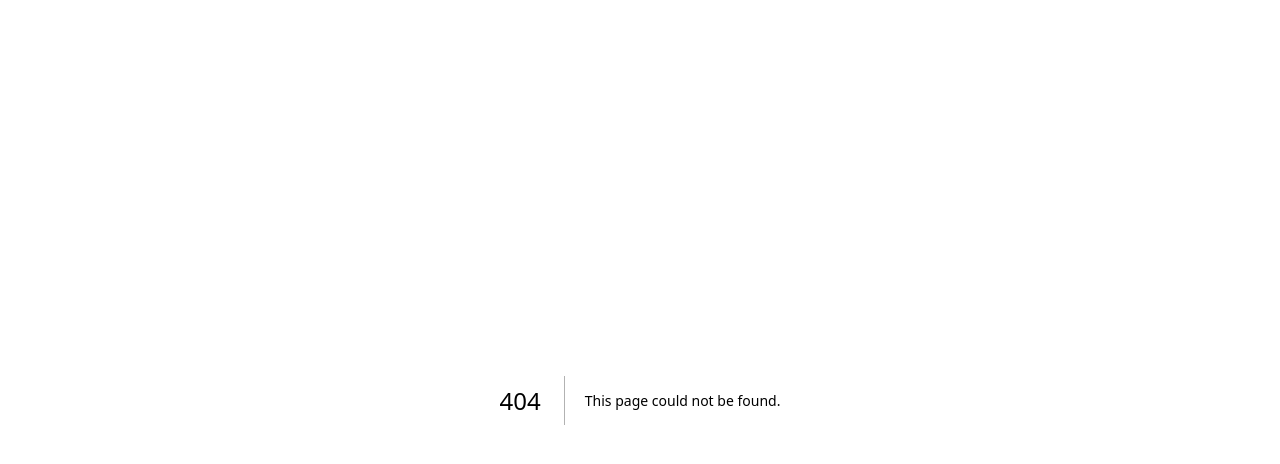
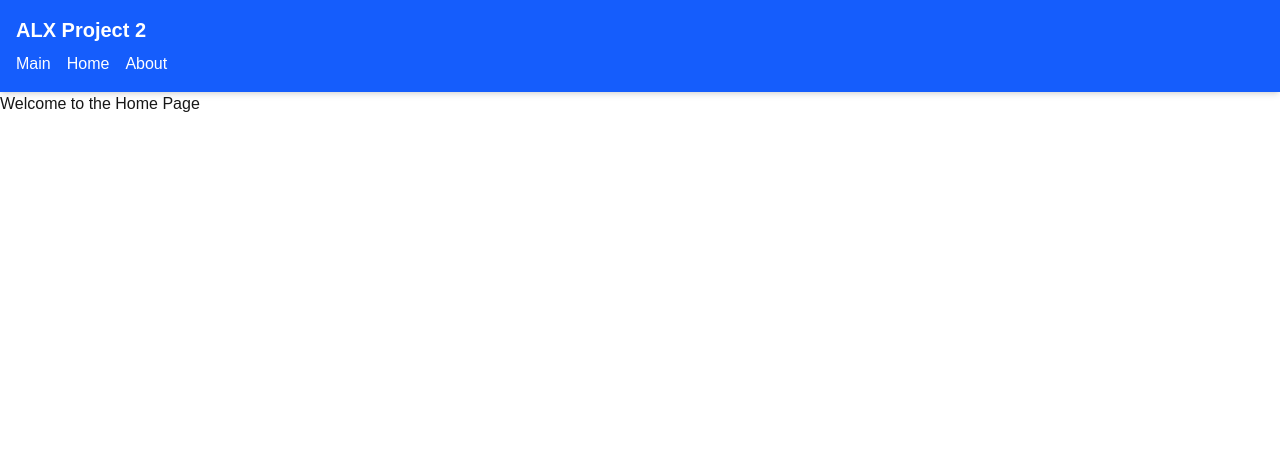
Before and after one commit to trizahc/alx-project-0x02-setup, a Next.js app in the folder alx-project-0x02/: page /home in a window 1280 px wide. Before the commit this address had no page. Shown: the top 464 px of the page. Built offline with nearby package versions, Linux system fonts and the light colour scheme.

Commit message:
done basic routing

```diff
--- a/alx-project-0x02/components/layout/Header.tsx
+++ b/alx-project-0x02/components/layout/Header.tsx
@@ -1,10 +1,17 @@
 // components/layout/Header.tsx
+import Link from 'next/link';
+
 const Header = () => {
   return (
     <header className="bg-blue-600 text-white p-4 shadow-md">
       <h1 className="text-xl font-semibold">ALX Project 2</h1>
+      <nav className="mt-2 space-x-4">
+        <Link href="/">Main</Link>
+        <Link href="/home">Home</Link>
+        <Link href="/about">About</Link>
+      </nav>
     </header>
-  )
-}
+  );
+};
 
-export default Header
+export default Header;
--- /dev/null
+++ b/alx-project-0x02/pages/about.tsx
@@ -0,0 +1,12 @@
+import Header from '../components/layout/Header';
+
+export default function AboutPage() {
+  return (
+    <>
+      <Header />
+      <main>
+        <h1>About This Project</h1>
+      </main>
+    </>
+  );
+}
--- /dev/null
+++ b/alx-project-0x02/pages/home.tsx
@@ -0,0 +1,12 @@
+import Header from '../components/layout/Header';
+
+export default function HomePage() {
+  return (
+    <>
+      <Header />
+      <main>
+        <h1>Welcome to the Home Page</h1>
+      </main>
+    </>
+  );
+}
```
